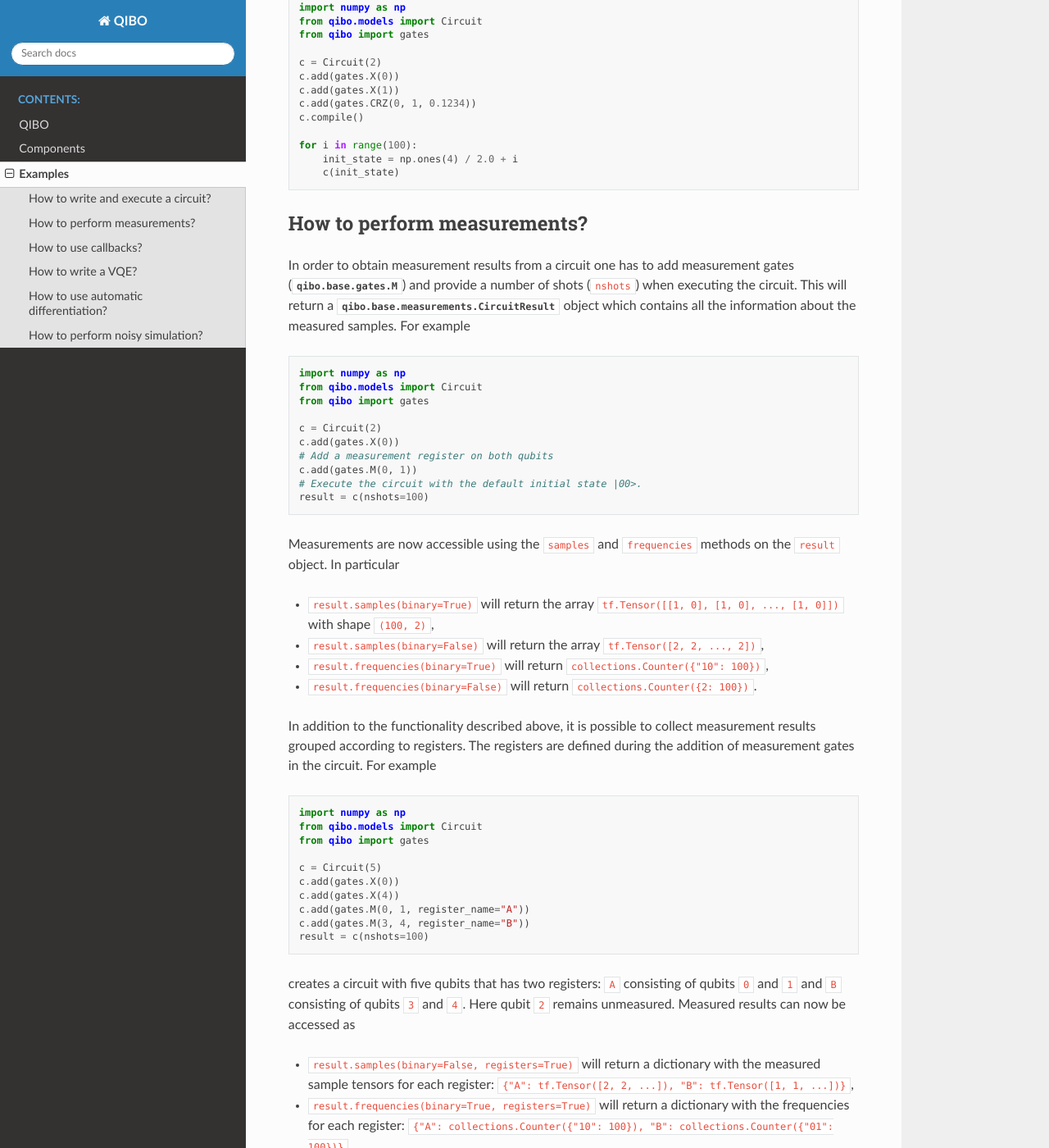
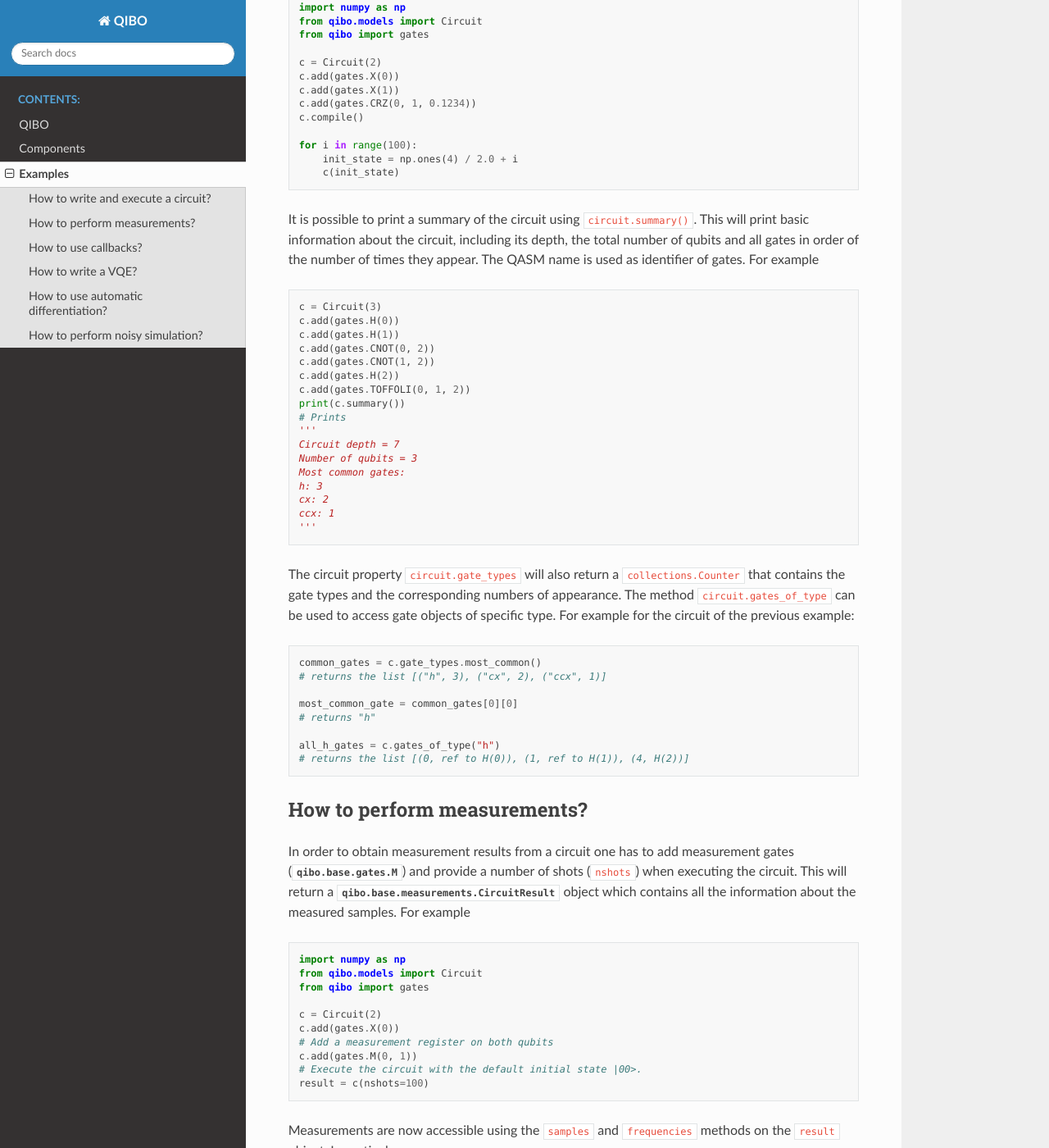
Before and after one commit to qiboteam/qibo, a Sphinx documentation site: the page built from doc/source/examples.rst, in a window 1280 px wide and 1400 px high, scrolled down 699 px. Shown: the whole window at 82% size. Built offline with Sphinx 7.4.7 and the Read the Docs theme 2.0.0, drawn with Linux system fonts in a browser that asks for light colours.

Commit message:
Add Circuit summary in examples

```diff
--- a/doc/source/examples.rst
+++ b/doc/source/examples.rst
@@ -43,6 +43,49 @@ If you are planning to freeze the circuit and just query for different initial s
     for i in range(100):
         init_state = np.ones(4) / 2.0 + i
         c(init_state)
+
+It is possible to print a summary of the circuit using ``circuit.summary()``.
+This will print basic information about the circuit, including its depth, the
+total number of qubits and all gates in order of the number of times they appear.
+The QASM name is used as identifier of gates.
+For example
+
+.. code-block:: python
+
+    c = Circuit(3)
+    c.add(gates.H(0))
+    c.add(gates.H(1))
+    c.add(gates.CNOT(0, 2))
+    c.add(gates.CNOT(1, 2))
+    c.add(gates.H(2))
+    c.add(gates.TOFFOLI(0, 1, 2))
+    print(c.summary())
+    # Prints
+    '''
+    Circuit depth = 7
+    Number of qubits = 3
+    Most common gates:
+    h: 3
+    cx: 2
+    ccx: 1
+    '''
+
+The circuit property ``circuit.gate_types`` will also return a ``collections.Counter``
+that contains the gate types and the corresponding numbers of appearance. The
+method ``circuit.gates_of_type`` can be used to access gate objects of specific type.
+For example for the circuit of the previous example:
+
+.. code-block:: python
+
+    common_gates = c.gate_types.most_common()
+    # returns the list [("h", 3), ("cx", 2), ("ccx", 1)]
+
+    most_common_gate = common_gates[0][0]
+    # returns "h"
+
+    all_h_gates = c.gates_of_type("h")
+    # returns the list [(0, ref to H(0)), (1, ref to H(1)), (4, H(2))]
+
 
 .. _measurement-examples:
 How to perform measurements?
```
